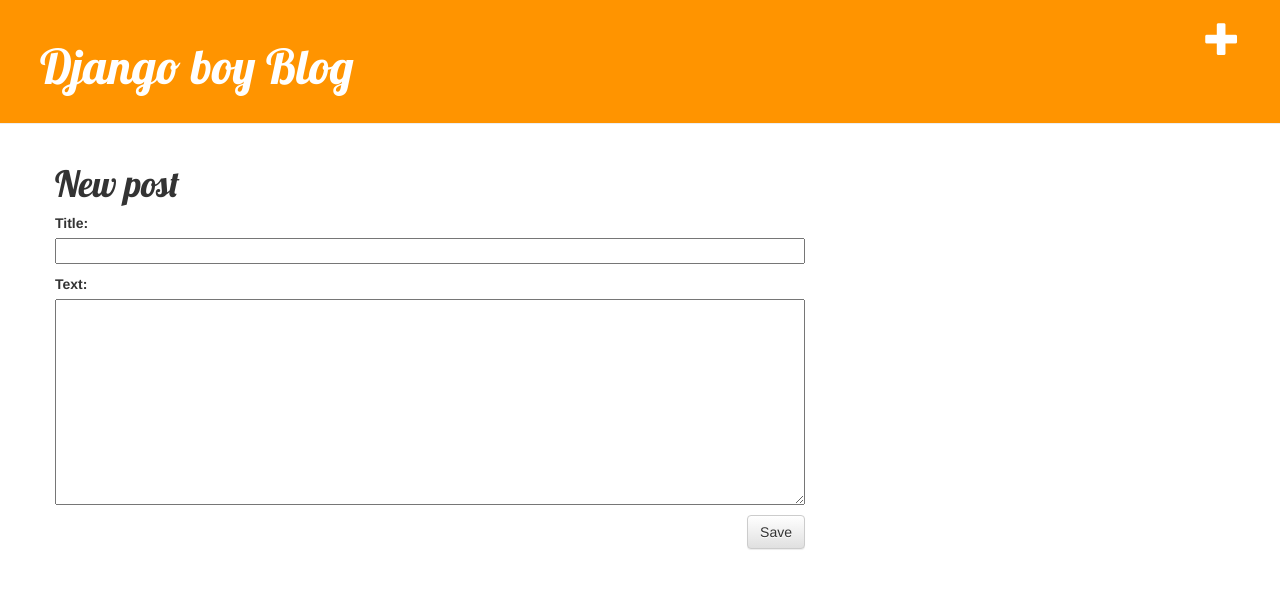
After one commit to sunbc0120/djangoboy, a Django app: page /post/new/ in a window 1280 px wide. The commit adds this page. Shown: the top 589 px of the page. Run offline with Django 3.2, Linux system fonts and the light colour scheme; some libraries are stand-ins or nearby versions.

Commit message:
Add form to write new post

```diff
--- /dev/null
+++ b/blog/forms.py
@@ -0,0 +1,9 @@
+from django import forms
+from .models import Post
+
+class PostForm(forms.ModelForm):
+
+    class Meta:
+
+        model = Post
+        fields = ('title', 'text')
--- a/blog/templates/blog/base.html
+++ b/blog/templates/blog/base.html
@@ -9,6 +9,7 @@
     </head>
         <body>
             <div class="page-header">
+                <a href="{% url 'post_new' %}" class="top-menu"><span class="glyphicon glyphicon-plus"></span></a>
                 <h1><a href="/">Django boy Blog</a></h1>
             </div>
             <div class="content container">
--- /dev/null
+++ b/blog/templates/blog/post_new.html
@@ -0,0 +1,16 @@
+{%extends 'blog/base.html' %}
+
+
+{%block content%}
+
+        <h1>New post</h1>
+
+            <form method="POST" class="post-form">{% csrf_token %}
+
+                {{form.as_p }}
+                <button type="submit" class="save btn btn-default">Save</button>
+
+            </form>
+
+
+{%endblock%}
--- a/blog/urls.py
+++ b/blog/urls.py
@@ -3,5 +3,6 @@ from . import views
 
 urlpatterns = [
     url(r'^$', views.post_list, name='post_list'),
-    url(r'^post/(?P<pk>\d+)/$',views.post_detail, name='post_detail')
+    url(r'^post/(?P<pk>\d+)/$',views.post_detail, name='post_detail'),
+    url(r'^post/new/$', views.post_new, name='post_new')
 ]
--- a/blog/views.py
+++ b/blog/views.py
@@ -3,6 +3,10 @@ from django.utils import timezone
 from .models import Post
 
 from django.shortcuts import render, get_object_or_404
+
+from .forms import PostForm
+
+from django.shortcuts import redirect
 
 
 # Create your views here.
@@ -12,4 +16,17 @@ def post_list(request):
 
 def post_detail(request, pk):
     post = get_object_or_404(Post, pk=pk)
-    return render(request, 'blog/post_detail.html',{'post': post})
+    return render(request, 'blog/post_detail.html',{'post':post})
+
+def post_new(request):
+    if request.method == 'POST':
+        form = PostForm(request.POST)
+        if form.is_valid():
+            post = form.save(commit=False)
+            post.author = request.user
+            post.published_date = timezone.now()
+            post.save()
+            return redirect('post_detail', pk=post.pk)
+    else:
+        form = PostForm()
+    return render(request, 'blog/post_new.html',{'form': form})
```
